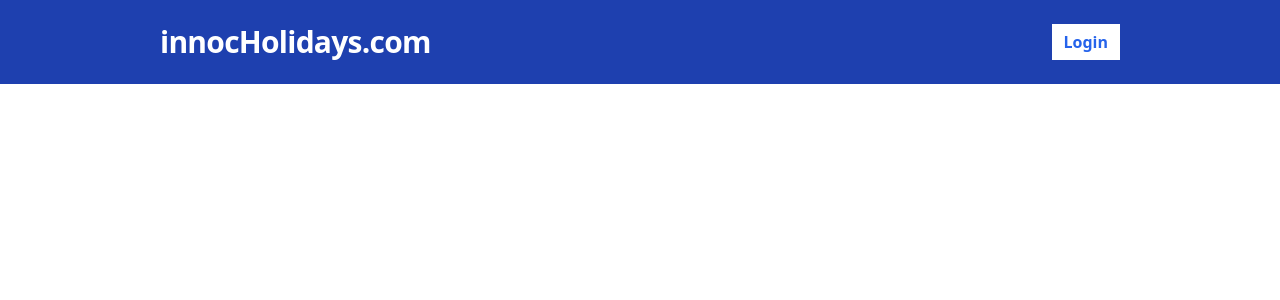
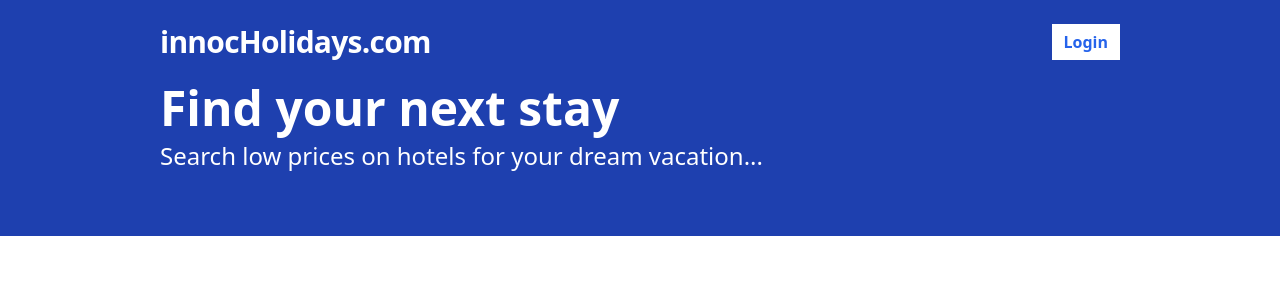
Before and after one commit to innocdavid/booking-app-client, a React (Vite) app: page / in a window 1280 px wide. Shown: the top 300 px of the page. Built offline with nearby package versions, Linux system fonts and the light colour scheme.

Commit message:
create a hero section component

```diff
--- /dev/null
+++ b/src/components/Hero.tsx
@@ -0,0 +1,16 @@
+const Hero = () => {
+    return (
+        <div className="bg-blue-800 pb-16">
+            <div className="container mx-auto flex flex-col gap-2">
+                <h1 className="text-5xl text-white font-bold">
+                    Find your next stay
+                </h1>
+                <p className="text-2xl text-white">
+                    Search low prices on hotels for your dream vacation...
+                </p>
+            </div>
+        </div>
+    );
+};
+
+export default Hero;
--- a/src/layouts/Layout.tsx
+++ b/src/layouts/Layout.tsx
@@ -1,9 +1,11 @@
 import Header from "../components/Header";
+import Hero from "../components/Hero";
 
 const Layout = () => {
     return (
         <div className="flex flex-col min-h-screen">
             <Header />
+            <Hero />
         </div>
     );
 };
```
